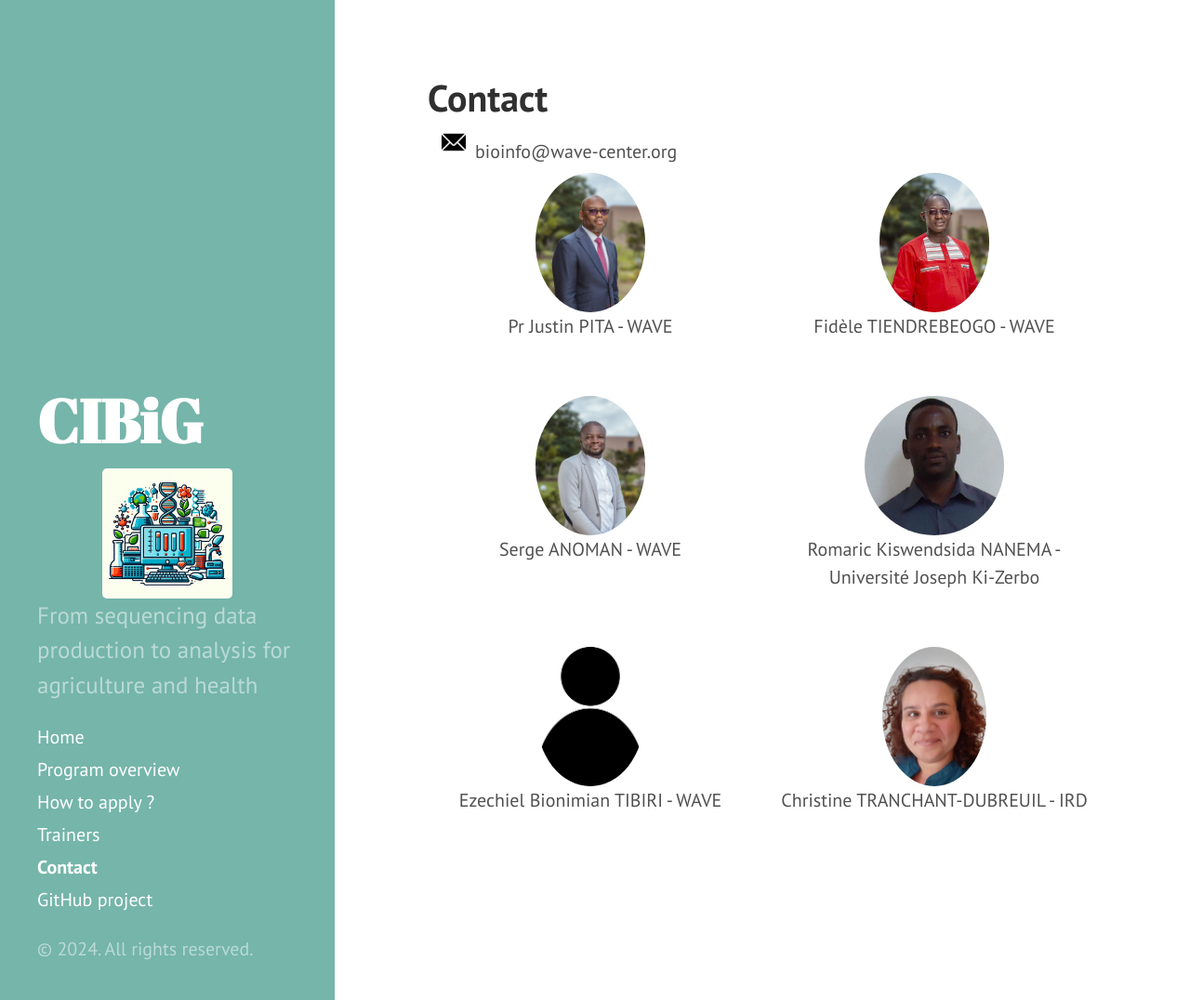
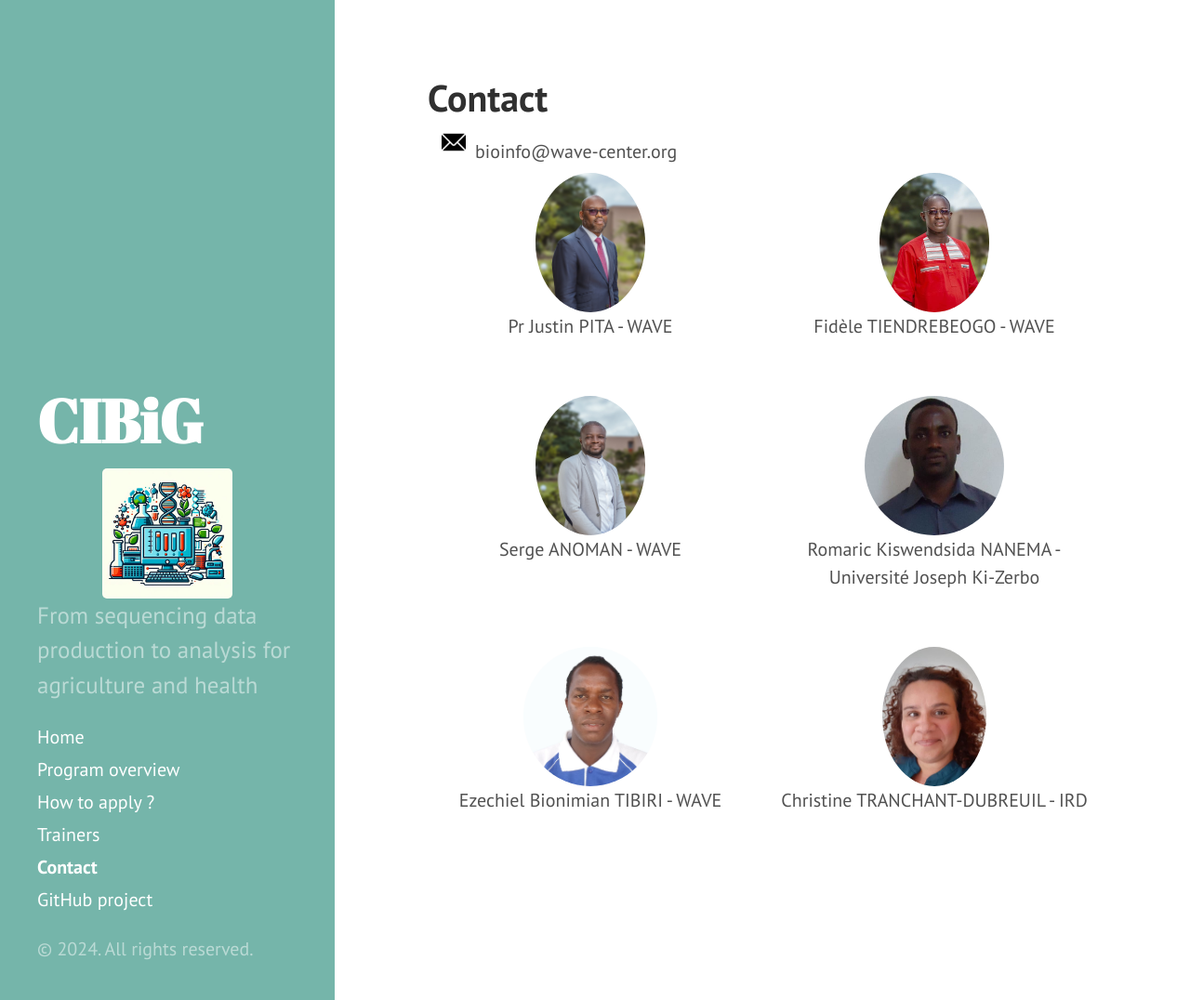
Before and after one commit to wave-centre/cibig, a Jekyll site: the page built from docs/09-contact.md, in a window 1280 px wide and 1076 px high. Shown: the whole window at 93% size. Built offline with Jekyll 4.4.1, drawn with Linux system fonts in a browser that asks for light colours.

Commit message:
update photo

```diff
--- a/docs/09-contact.md
+++ b/docs/09-contact.md
@@ -37,7 +37,7 @@
   </div>
 
 <div style="flex: 1 1 calc(50% - 20px); text-align: center; margin-bottom: 20px;">
-    <img src="public/trainer_anonym.jpeg" style="height: 150px; border-radius: 50%; margin: 0 auto;">
+    <img src="public/trainer_ezechiel_tibiri.jpeg" style="height: 150px; border-radius: 50%; margin: 0 auto;">
     <p>Ezechiel Bionimian TIBIRI - WAVE</p>
   </div>
 
```
Also changed, not shown: docs/03-trainers.md (+1 -1 lines).
